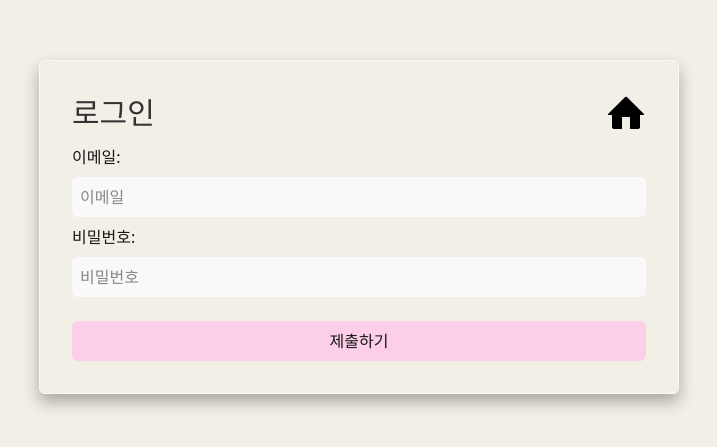
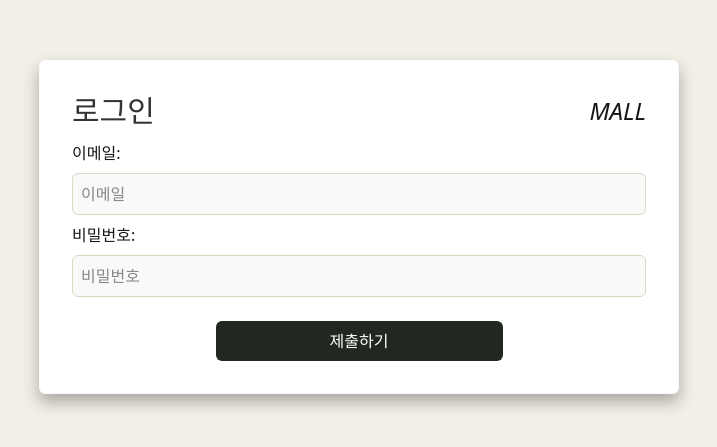
Before and after one commit to Hukabo/Project-Mall, a Next.js app in the folder client/mall/: page /login in a window 1280 px wide. Shown: the part 173-620 px from the top of the page, without its empty margins (281-998 px from the left). Built offline with nearby package versions, Linux system fonts and the light colour scheme; no server answers.

Commit message:
feat: 로그인 페이지 스타일 수정 및 불필요한 이미지 제거

```diff
--- a/client/mall/app/login/page.tsx
+++ b/client/mall/app/login/page.tsx
@@ -6,6 +6,7 @@ import { SyntheticEvent, useContext, useState } from "react";
 import { login } from "../_lib/api/user";
 import { UserContext } from "../_lib/context/UserProvider";
 
+// TODO: auth 적용하기
 export default function LoginPage() {
   const router = useRouter();
   const { refetchUser } = useContext(UserContext);
@@ -17,16 +18,11 @@ export default function LoginPage() {
 
   return (
     <div className="min-h-screen flex justify-center items-center">
-      <div className="flex-1 p-8 max-w-1/2 border border-grey-light-1 rounded-md shadow-dark">
+      <div className="flex-1 p-8 max-w-1/2 border border-grey-light-1 rounded-md shadow-dark bg-surface">
         <div className="flex justify-between items-center mb-3">
           <h1 className="flex-1 text-3xl text-grey-dark-1 font-thin">로그인</h1>
           <a href="/" className="inline-block">
-            <Image
-              src="/svg/home.svg"
-              alt="Home image"
-              width={40}
-              height={40}
-            />
+            <h1 className="text-2xl italic uppercase">Mall</h1>
           </a>
         </div>
         <form
@@ -43,7 +39,7 @@ export default function LoginPage() {
             id="email"
             name="email"
             placeholder="이메일"
-            className="p-2 bg-grey-light-1 rounded-md focus:outline-none"
+            className="p-2 bg-grey-light-1 rounded-md focus:outline-none border border-line"
             onChange={(e) => {
               setForm({ ...form, email: e.target.value });
             }}
@@ -55,13 +51,13 @@ export default function LoginPage() {
             id="password"
             name="password"
             placeholder="비밀번호"
-            className="p-2 bg-grey-light-1 rounded-md focus:outline-none"
+            className="p-2 bg-grey-light-1 rounded-md focus:outline-none border border-line"
             onChange={(e) => {
               setForm({ ...form, password: e.target.value });
             }}
           />
 
-          <button className="bg-pink-200 py-2 px-8 rounded-md cursor-pointer mt-4">
+          <button className="bg-ink text-surface py-2 px-8 rounded-md cursor-pointer mt-4 w-1/2 mx-auto">
             제출하기
           </button>
         </form>
```
